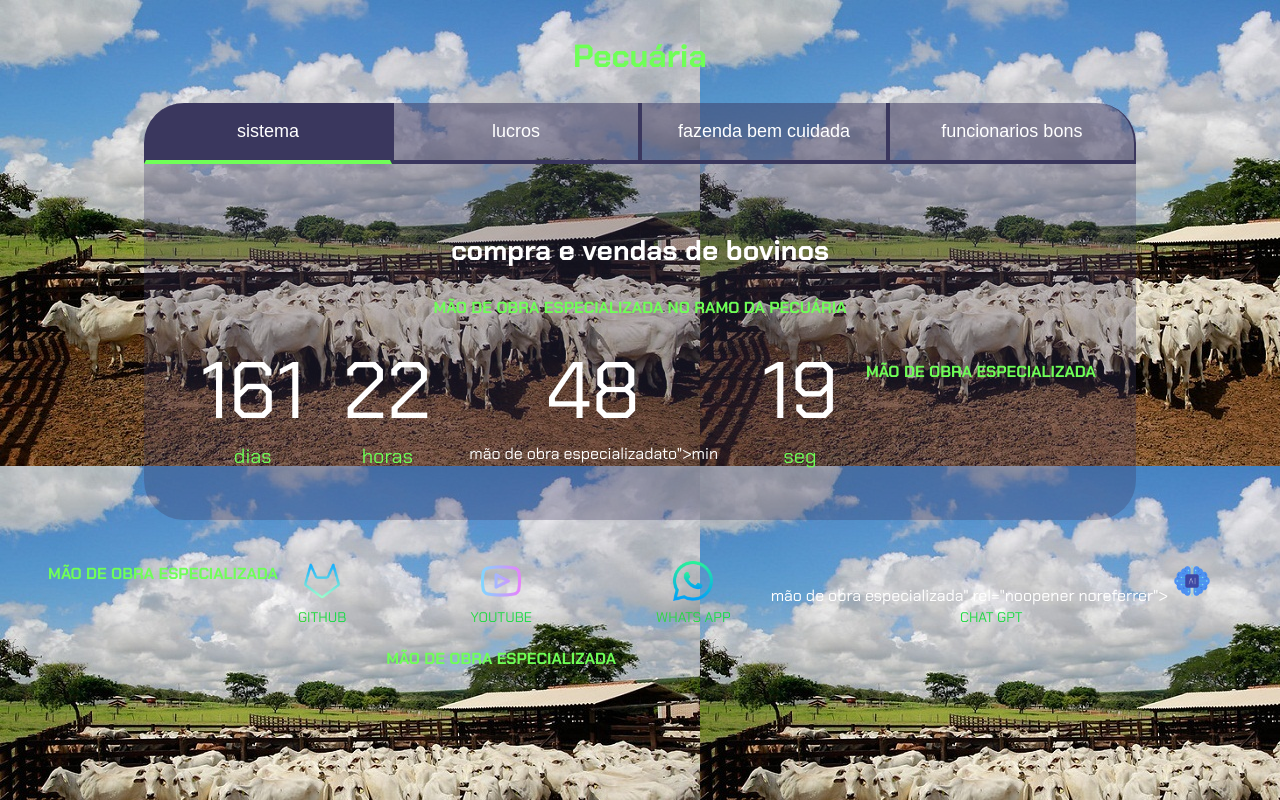
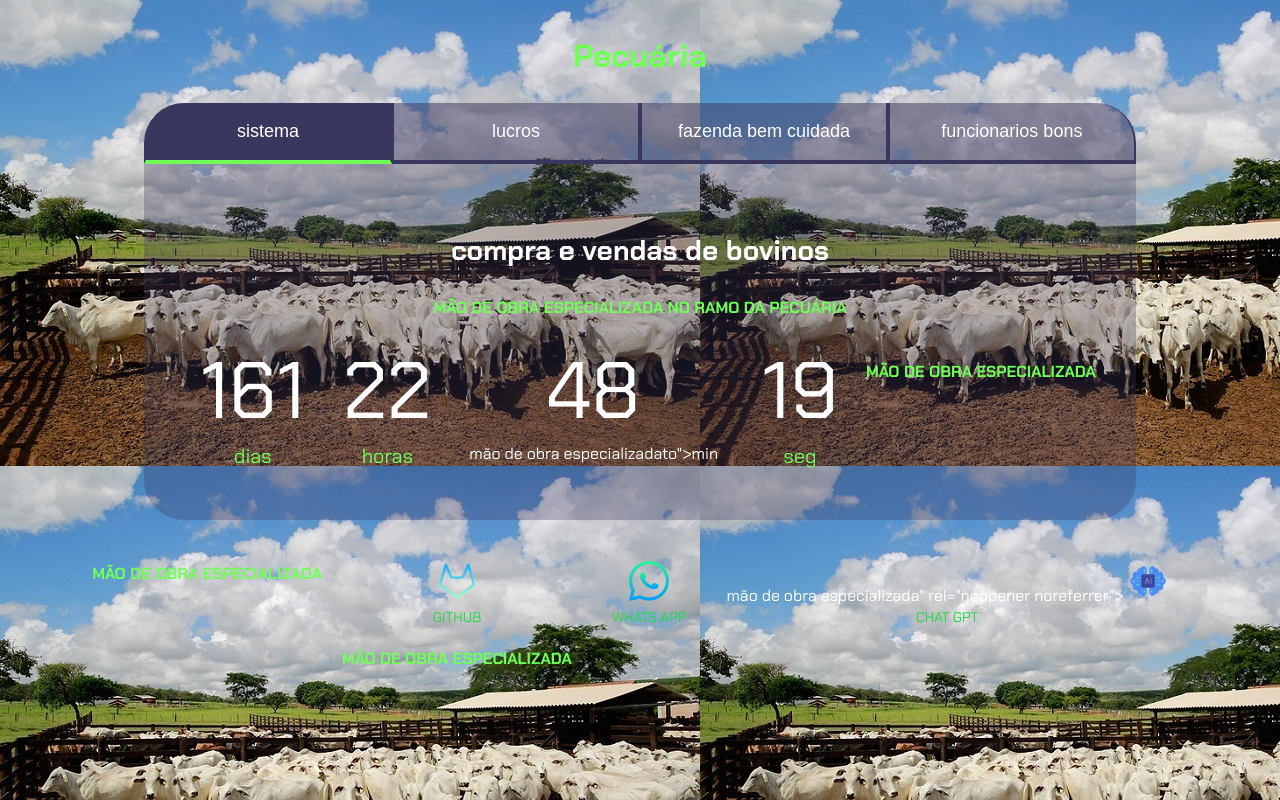
Before and after one commit to 1-breno/projetando-a-vida, a plain HTML site: page index.html in a window 1280 px wide. Drawn offline with Linux system fonts and the light colour scheme.

Commit message:
Update index.html

```diff
--- a/index.html
+++ b/index.html
@@ -125,9 +125,7 @@
         <a href="https://github.com/1-breno" target="_blank" rel="noopener noreferrer">
             <img src="github.png"></img>
             <p>Github</p>
-        <a href="https://www.youtube.com/channel/UCBRq6fO_-P6yPOVbC0yZVmQ" target="_blank" rel="noopener noreferrer">
-            <img src="youtube.png"></img>
-            <p>Youtube</p>
+
             <h4 class="aba-conteudo-titulo-secundario">mão de obra especializada</h4>
             <a href="https://api.whatsapp.com/send?phone=5543999682024" target="_blank" rel="noopener noreferrer">
                 <img src="Whats App.png"></img>
```
